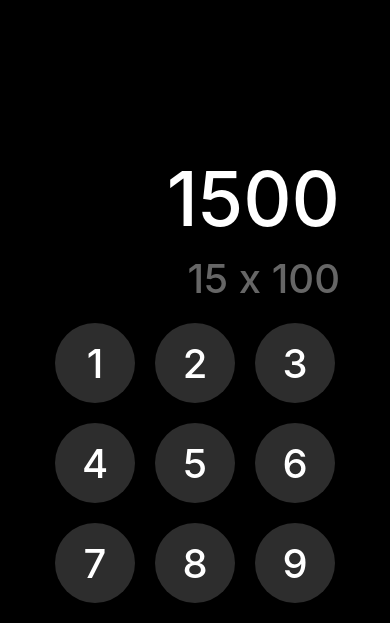
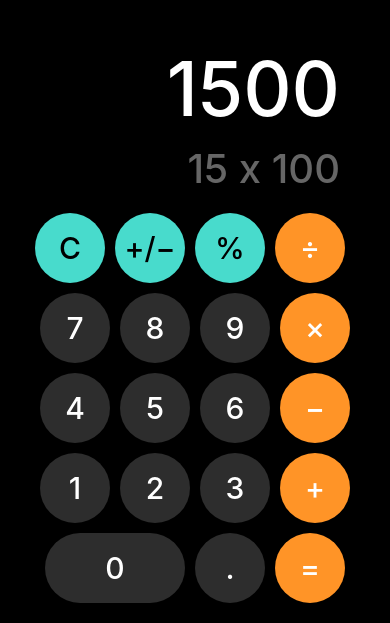
Before and after one commit to delafuentej/react-native_calculator, a React Native app: screen / in a window 390 px wide. Shown: the part 221-844 px from the top of the page. Built offline with nearby package versions, Linux system fonts and the light colour scheme.

Commit message:
styling buttons completed & calculatorbutton props added

```diff
--- a/src/config/theme/globalStyles.ts
+++ b/src/config/theme/globalStyles.ts
@@ -44,20 +44,21 @@ export const globalStyles = StyleSheet.create({
        flexDirection:'row',
        justifyContent:'center',
        flexWrap:'wrap',
-       gap: 20,
+       gap: 10,
+
     },
     button: {
-        height:80,
-        width:80,
+        height:70,
+        width:70,
         backgroundColor:colors.darkGray,
         justifyContent:'center',
         alignItems:'center',
-        borderRadius:50,
+        borderRadius:100,
 
     },
     buttonText: {
         color:colors.textPrimary,
         fontWeight:'500',
-        fontSize:40,
+        fontSize:30,
     },
 });
--- /dev/null
+++ b/src/presentation/components/CalculatorButton.tsx
@@ -0,0 +1,38 @@
+/* eslint-disable react-native/no-inline-styles */
+/* eslint-disable prettier/prettier */
+import React from 'react';
+import { globalStyles, colors } from '../../config/theme/globalStyles';
+import { Pressable, Text } from 'react-native';
+
+interface Props {
+    label: string;
+    color?: string;
+    doubleSize?: boolean;
+    blackText?: boolean;
+    onPress: ()=> void;
+
+}
+
+export const CalculatorButton = ({
+  label,
+  color = colors.darkGray,
+  doubleSize = false,
+  blackText = false,
+  onPress,
+ }:Props) => {
+  return (
+    <Pressable
+      onPress={()=> onPress()}
+      style={({pressed})=>({
+      ...globalStyles.button,
+      width:(doubleSize) ? 140 : 70,
+      backgroundColor:color,
+      opacity: (pressed) ? 0.7 : 1,
+    })}>
+        <Text style={{
+          ...globalStyles.buttonText,
+          color: (blackText) ? 'black' : 'white',
+        }}>{label}</Text>
+    </Pressable>
+  );
+};
--- a/src/presentation/screens/CalculatorScreen.tsx
+++ b/src/presentation/screens/CalculatorScreen.tsx
@@ -1,8 +1,10 @@
+/* eslint-disable jsx-quotes */
 /* eslint-disable @typescript-eslint/no-unused-vars */
 /* eslint-disable react/react-in-jsx-scope */
 /* eslint-disable prettier/prettier */
 import { Pressable, Text, View } from 'react-native';
-import { globalStyles } from '../../config/theme/globalStyles';
+import { globalStyles, colors } from '../../config/theme/globalStyles';
+import { CalculatorButton } from '../components/CalculatorButton';
 
 export const CalculatorScreen = () => {
   return (
@@ -15,33 +17,117 @@ export const CalculatorScreen = () => {
         {/* math operations buttons */}
         <View style={globalStyles.rowButtons}>
             {/* Pressable => to be able to click on the buttons for numbers and mathematical operations*/}
-            <Pressable style={globalStyles.button}>
-                <Text style={globalStyles.buttonText}>1</Text>
-            </Pressable>
-            <Pressable style={globalStyles.button}>
-                <Text style={globalStyles.buttonText}>2</Text>
-            </Pressable>
-            <Pressable style={globalStyles.button}>
-                <Text style={globalStyles.buttonText}>3</Text>
-            </Pressable>
-            <Pressable style={globalStyles.button}>
-                <Text style={globalStyles.buttonText}>4</Text>
-            </Pressable>
-            <Pressable style={globalStyles.button}>
-                <Text style={globalStyles.buttonText}>5</Text>
-            </Pressable>
-            <Pressable style={globalStyles.button}>
-                <Text style={globalStyles.buttonText}>6</Text>
-            </Pressable>
-            <Pressable style={globalStyles.button}>
-                <Text style={globalStyles.buttonText}>7</Text>
-            </Pressable>
-            <Pressable style={globalStyles.button}>
-                <Text style={globalStyles.buttonText}>8</Text>
-            </Pressable>
-            <Pressable style={globalStyles.button}>
-                <Text style={globalStyles.buttonText}>9</Text>
-            </Pressable>
+            <CalculatorButton
+                onPress={()=>console.log('C')}
+                label='C'
+                color = {colors.lightBlue}
+                blackText
+            />
+            <CalculatorButton
+                onPress={()=>console.log('+/−')}
+                label='+/−'
+                color = {colors.lightBlue}
+                blackText
+                />
+            <CalculatorButton
+                onPress={()=>console.log('%')}
+                label='%'
+                color = {colors.lightBlue}
+                blackText
+                />
+            <CalculatorButton
+                 onPress={()=>console.log('÷')}
+                label ='÷'
+                color = {colors.orange}
+            />
+        <View/>
+        <View style={globalStyles.rowButtons}>
+
+            <CalculatorButton
+                onPress={()=> console.log('7')}
+                label='7'
+                color = {colors.darkGray}
+            />
+            <CalculatorButton
+                onPress={()=> console.log('8')}
+                label='8'
+                color = {colors.darkGray}
+                />
+            <CalculatorButton
+                onPress={()=> console.log('9')}
+                label='9'
+                color = {colors.darkGray}
+                />
+            <CalculatorButton
+                onPress={()=> console.log('×')}
+                label ='×'
+                color = {colors.orange}
+            />
+        </View>
+        <View style={globalStyles.rowButtons}>
+            <CalculatorButton
+                onPress={()=> console.log('4')}
+                label='4'
+                color = {colors.darkGray}
+            />
+            <CalculatorButton
+                onPress={()=> console.log('5')}
+                label='5'
+                color = {colors.darkGray}
+                />
+            <CalculatorButton
+                onPress={()=> console.log('6')}
+                label='6'
+                color = {colors.darkGray}
+                />
+            <CalculatorButton
+                onPress={()=> console.log('-')}
+                label ='−'
+                color = {colors.orange}
+            />
+        </View>
+        <View style={globalStyles.rowButtons}>
+            <CalculatorButton
+                onPress={()=> console.log('1')}
+                label='1'
+                color = {colors.darkGray}
+            />
+            <CalculatorButton
+                onPress={()=> console.log('2')}
+                label='2'
+                color = {colors.darkGray}
+                />
+            <CalculatorButton
+                onPress={()=> console.log('3')}
+                label='3'
+                color = {colors.darkGray}
+                />
+            <CalculatorButton
+                onPress={()=> console.log('+')}
+                label ='+'
+                color = {colors.orange}
+            />
+        </View>
+        <View style={globalStyles.rowButtons}>
+            <CalculatorButton
+                onPress={()=> console.log('0')}
+                doubleSize
+                label='0'
+                color = {colors.darkGray}
+            />
+
+            <CalculatorButton
+                onPress={()=> console.log('.')}
+                label='.'
+                color = {colors.darkGray}
+                />
+            <CalculatorButton
+                 onPress={()=> console.log('=')}
+                label ='='
+                color = {colors.orange}
+            />
+        </View>
+
         </View>
     </View>
   );
```
